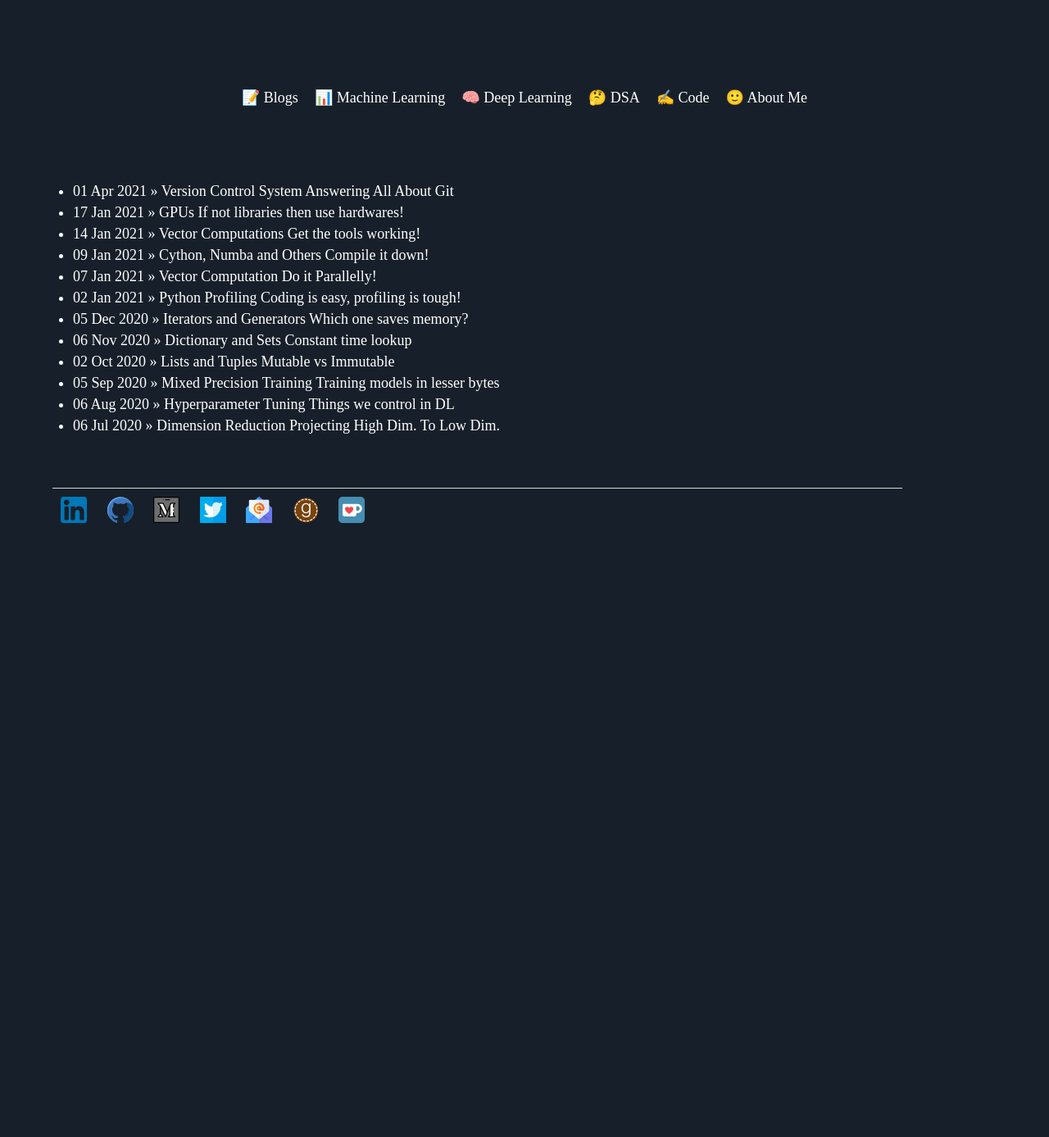
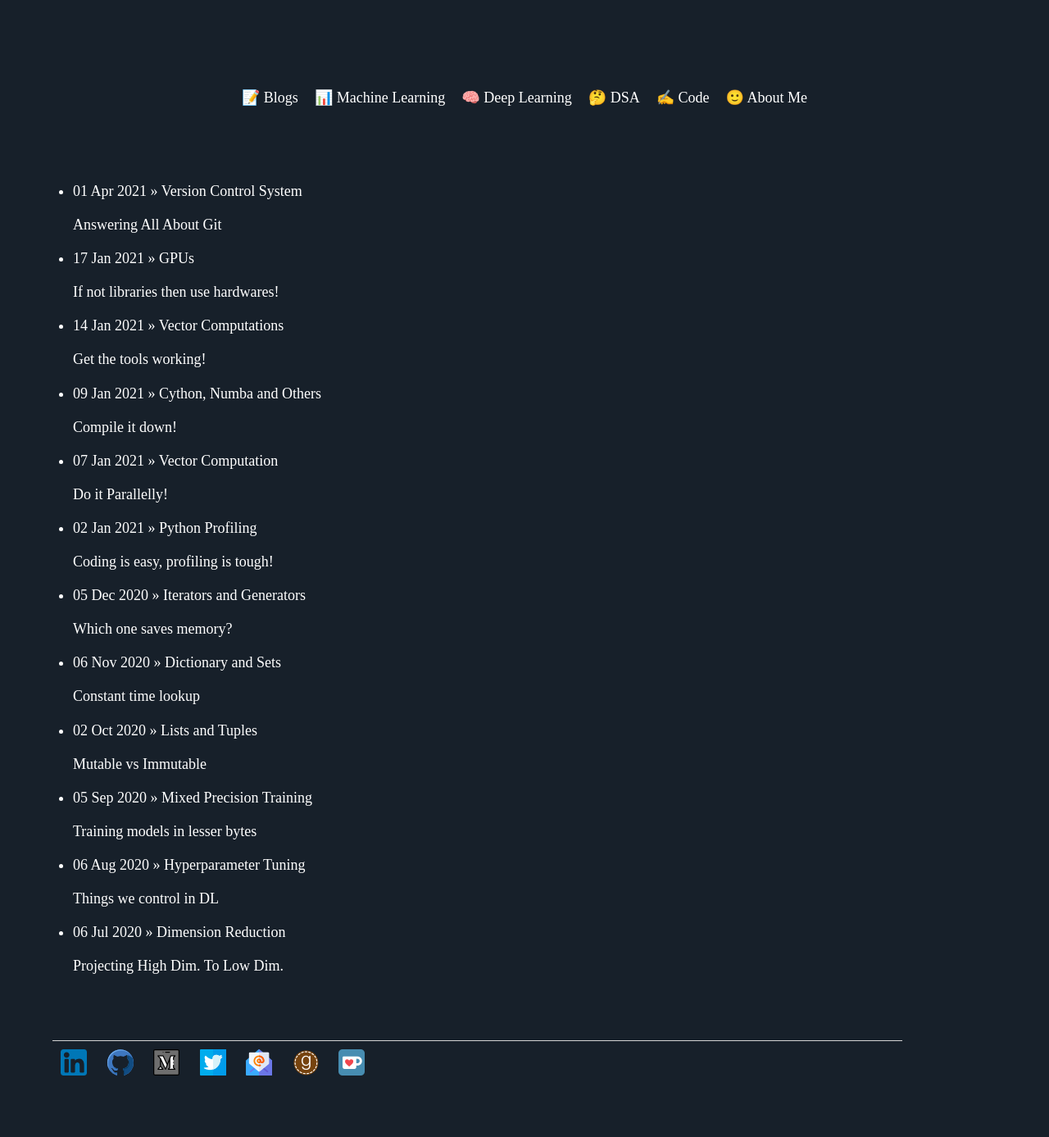
Before and after one commit to Mayurji/mayurji.github.io, a Jekyll site: the page built from blog/index.html, in a window 1280 px wide. Shown: the whole page at 82% size. Built offline with Jekyll 4.4.1, drawn with Linux system fonts in a browser that asks for light colours; nearby versions of some CDN libraries; before the commit the page ends 900 px from its top, so only the background shows below that.

```diff
--- a/blog/index.html
+++ b/blog/index.html
@@ -8,14 +8,12 @@
 <link rel="stylesheet" href="/css/syntax.css" type="text/css" />
 </head>
 <ul class="posts">
-
 {% for post in site.posts %}
   <li>
     <span>{{ post.date | date_to_string }}</span> » <a href="{{ post.url }}" title="{{ post.title }}"> {{ post.title }}
-    {{ post.description }}</a>
+    <p>{{ post.description }}</p></a>
   </li>
 {% endfor %}
-
 <!--<p>
 <img src= "{{post.image_url}}" style="zoom: 5%; background-color:#DCDCDC;" width="800" height="400" />
 </p>-->
```
